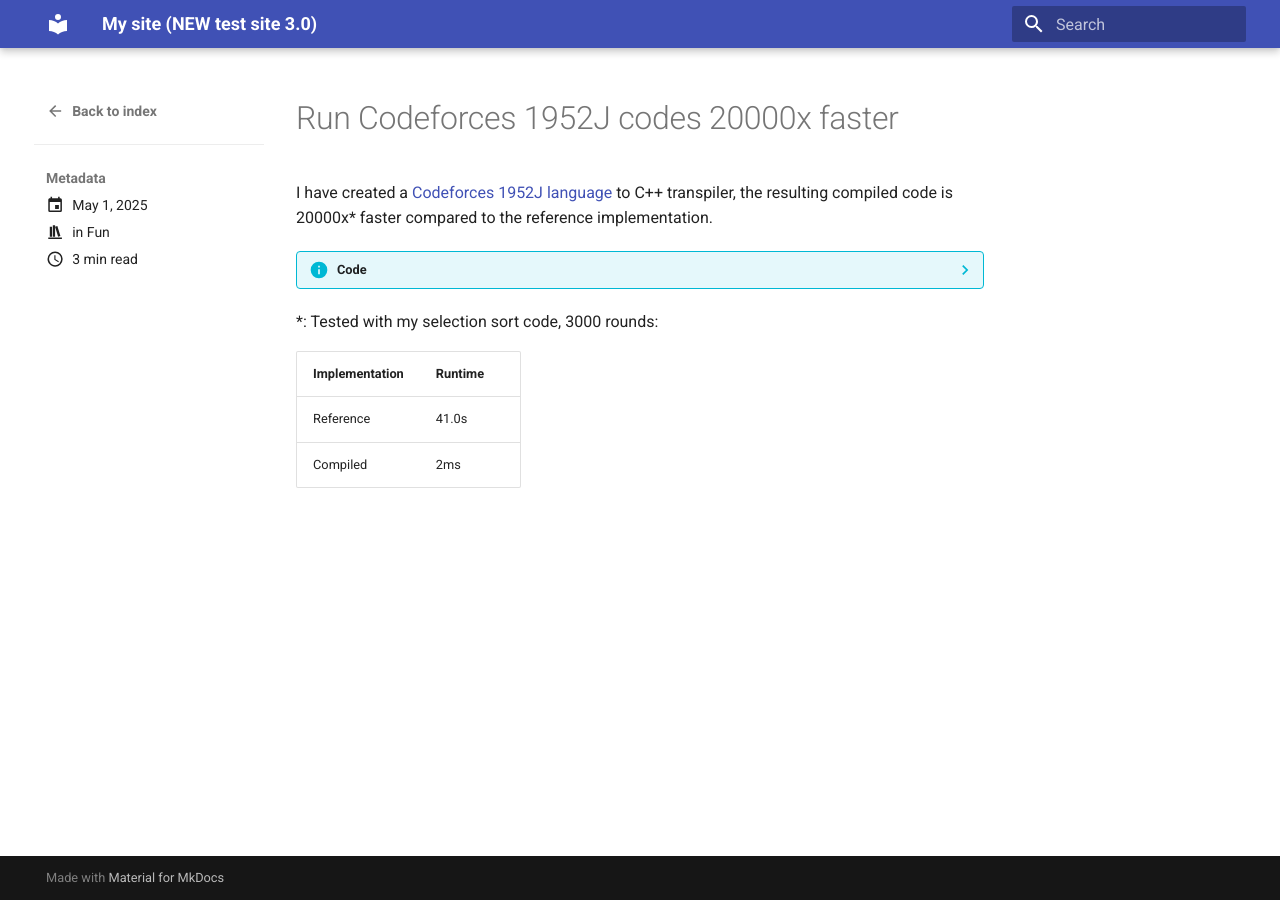
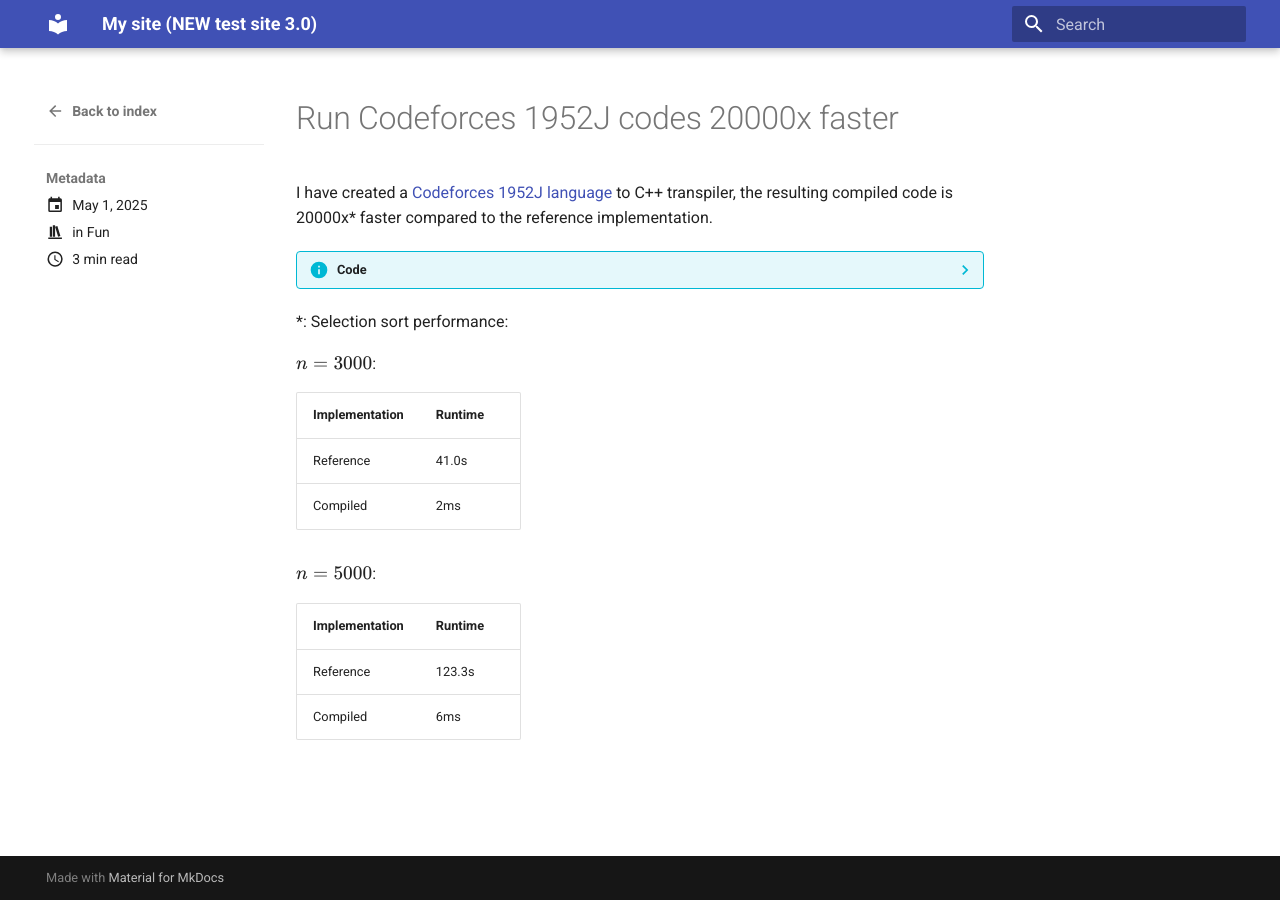
Before and after one commit to pt13762104/pt13762104.github.io, an MkDocs documentation site: the page built from docs/posts/based.md, in a window 1280 px wide. Built offline with MkDocs 1.6.1 and Material for MkDocs 9.7.7, drawn with Linux system fonts in a browser that asks for light colours.

Commit message:
Update based.md

````diff
--- a/docs/posts/based.md
+++ b/docs/posts/based.md
@@ -158,9 +158,18 @@
             Yoshi();
     }
     ```
-*: Tested with my selection sort code, 3000 rounds:
+*: Selection sort performance:
+
+$n=3000$:
 
 | Implementation | Runtime |
 |----------------|---------|
 | Reference      | 41.0s   |
 | Compiled       | 2ms     |
+
+$n=5000$:
+
+| Implementation | Runtime  |
+|----------------|----------|
+| Reference      | 123.3s   |
+| Compiled       | 6ms      |
````
